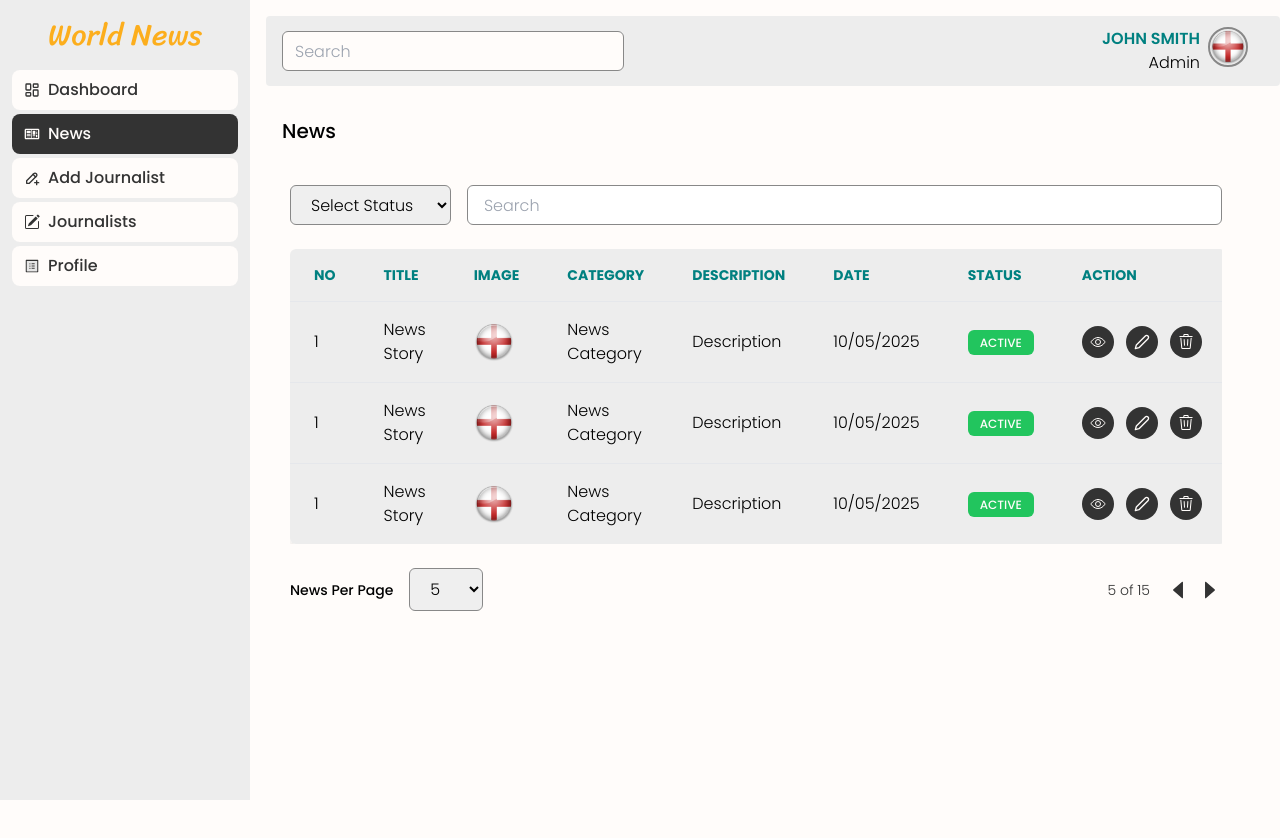
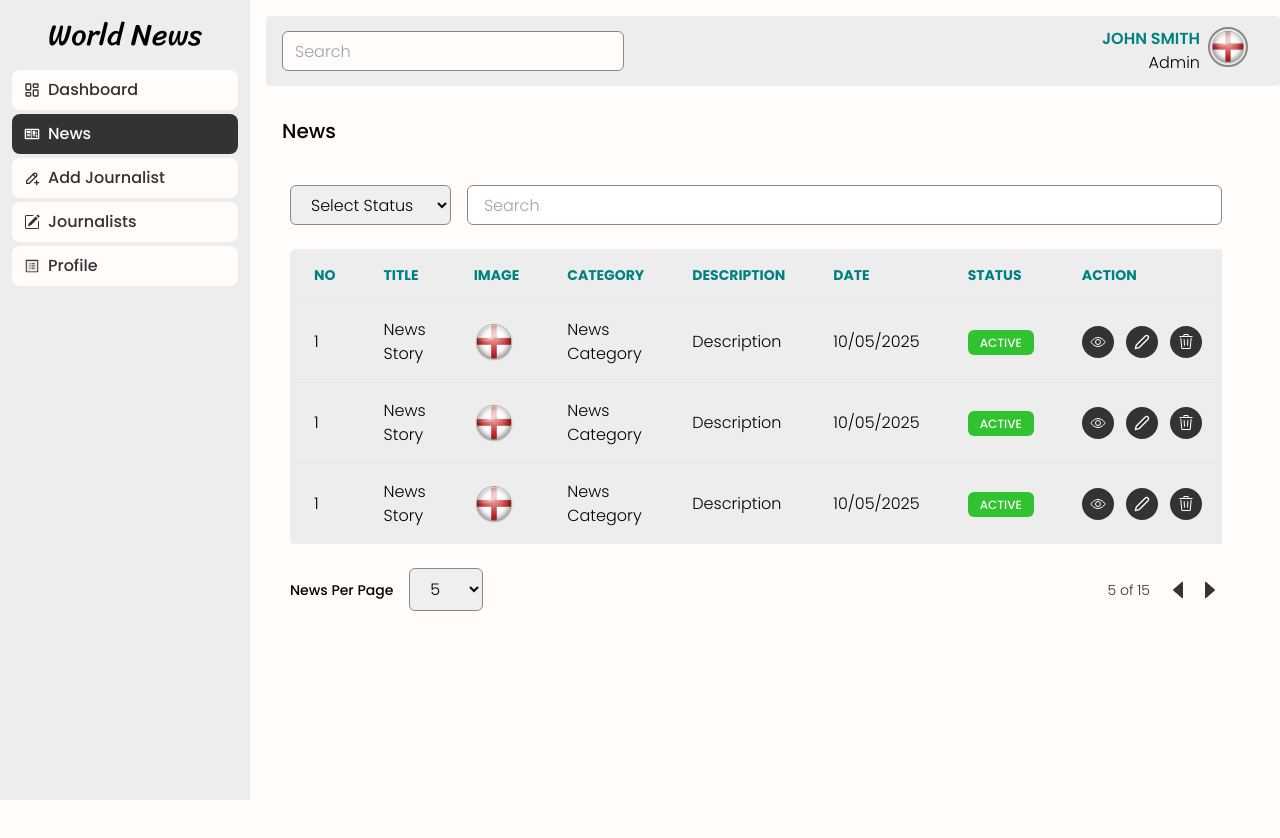
Before and after one commit to Nimira43/World-News, a React (Vite) app in the folder client/: page /dashboard/news in a window 1280 px wide. Shown: the top 838 px of the page. Built offline with nearby package versions, Linux system fonts and the light colour scheme.

Commit message:
Setting up object array.

```diff
--- a/client/src/dashboard/components/NewsContent.jsx
+++ b/client/src/dashboard/components/NewsContent.jsx
@@ -50,7 +50,7 @@ const NewsContent = () => {
                 <td className='py-4 px-6'>Description</td>
                 <td className='py-4 px-6'>10/05/2025</td>
                 <td className='py-4 px-6'>
-                  <span className='px-3 py-1 bg-green-500 text-light rounded-md text-xs font-medium uppercase'>Active</span>
+                  <span className='px-3 py-1 bg-green-theme text-light rounded-md text-xs font-medium uppercase'>Active</span>
                 </td>
                 <td className='py-4 px-6'>
                   <div className='flex gap-3'>
--- a/client/src/dashboard/pages/AdminIndex.jsx
+++ b/client/src/dashboard/pages/AdminIndex.jsx
@@ -3,7 +3,11 @@ const AdminIndex = () => {
     <div className='mt-6'>
       <div className='grid grid-col-1 md:grid-cols-2 lg:grid-cols-5 gap-6'>
         {[
-          {title: 'World News', value: 173, color: 'text-blue-500'}
+          {title: 'World News', value: 173, color: 'text-green-theme'},
+          {title: 'Pending', value: 63, color: 'text-blue-theme'},
+          {title: 'Breaking News', value: 19, color: 'text-red-theme'},
+          {title: 'National News', value: 48, color: 'text-purple-theme'},
+          {title: 'Create News', value: 16, color: 'text-orange-theme'},
         ]}
       </div>
 
--- a/client/src/index.css
+++ b/client/src/index.css
@@ -13,9 +13,4 @@ body {
 .logo {
   font-family: 'Sriracha', sans-serif;
   font-size: 30px;
-  color: #f13a3a;
-  color: #5584fc;
-  color: #2fc32f;
-  color: #f266f2;
-  color: #fcae1d;
 }
```
